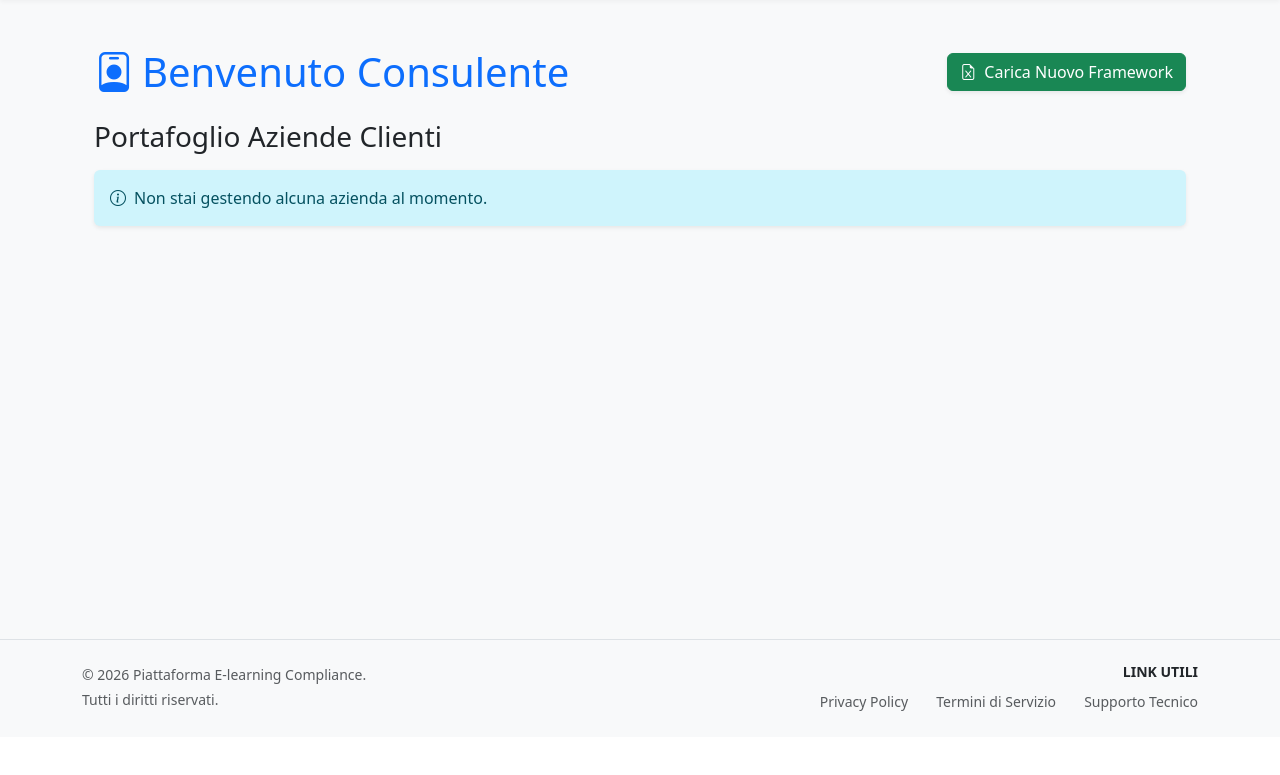
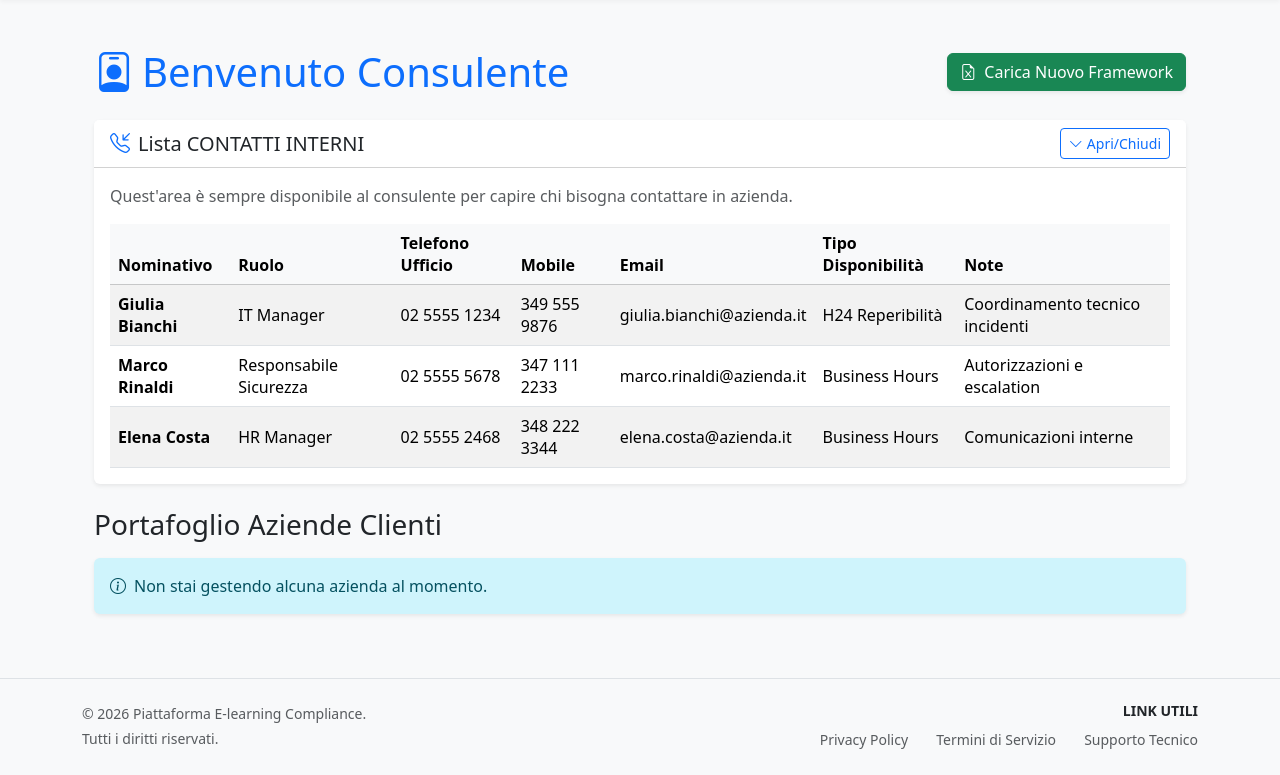
Before and after one commit to HUBCompliance/Piattaforma-HUBCOmpliance, a Django app: template templates/compliance/dashboard_consulente.html in a window 1280 px wide. Shown: the part 63-838 px from the top of the page. Before the commit the page ends 774 px from the top, so only its background shows below. Run offline with Django 4.2, Linux system fonts and the light colour scheme; the template is opened without the code that fills it, so the values that code supplies are empty; parts of the project's set-up code (start-up, migrations or seed data) failed here and were passed over.

Commit message:
Add internal contacts card to consulente dashboard

```diff
--- a/templates/compliance/dashboard_consulente.html
+++ b/templates/compliance/dashboard_consulente.html
@@ -43,7 +43,72 @@
     </div>
   {% endif %}
 
-  {# SEZIONE 2: TUTTE LE AZIENDE GESTITE #}
+  {# SEZIONE 2: LISTA CONTATTI INTERNI #}
+  <div class="row mb-4">
+    <div class="col-12">
+      <div class="card shadow-sm border-0">
+        <div class="card-header bg-white d-flex justify-content-between align-items-center">
+          <h2 class="h5 mb-0">
+            <i class="bi bi-telephone-inbound me-2 text-primary"></i>{% translate "Lista CONTATTI INTERNI" %}
+          </h2>
+          <button class="btn btn-sm btn-outline-primary" type="button" data-bs-toggle="collapse" data-bs-target="#listaContattiInterni" aria-expanded="true" aria-controls="listaContattiInterni">
+            <i class="bi bi-chevron-down me-1"></i>{% translate "Apri/Chiudi" %}
+          </button>
+        </div>
+        <div class="collapse show" id="listaContattiInterni">
+          <div class="card-body">
+            <p class="text-muted mb-3">{% translate "Quest'area è sempre disponibile al consulente per capire chi bisogna contattare in azienda." %}</p>
+            <div class="table-responsive">
+              <table class="table table-striped align-middle mb-0">
+                <thead class="table-light">
+                  <tr>
+                    <th>{% translate "Nominativo" %}</th>
+                    <th>{% translate "Ruolo" %}</th>
+                    <th>{% translate "Telefono Ufficio" %}</th>
+                    <th>{% translate "Mobile" %}</th>
+                    <th>{% translate "Email" %}</th>
+                    <th>{% translate "Tipo Disponibilità" %}</th>
+                    <th>{% translate "Note" %}</th>
+                  </tr>
+                </thead>
+                <tbody>
+                  <tr>
+                    <td class="fw-semibold">Giulia Bianchi</td>
+                    <td>{% translate "IT Manager" %}</td>
+                    <td>02 5555 1234</td>
+                    <td>349 555 9876</td>
+                    <td>giulia.bianchi@azienda.it</td>
+                    <td>{% translate "H24 Reperibilità" %}</td>
+                    <td>{% translate "Coordinamento tecnico incidenti" %}</td>
+                  </tr>
+                  <tr>
+                    <td class="fw-semibold">Marco Rinaldi</td>
+                    <td>{% translate "Responsabile Sicurezza" %}</td>
+                    <td>02 5555 5678</td>
+                    <td>347 111 2233</td>
+                    <td>marco.rinaldi@azienda.it</td>
+                    <td>{% translate "Business Hours" %}</td>
+                    <td>{% translate "Autorizzazioni e escalation" %}</td>
+                  </tr>
+                  <tr>
+                    <td class="fw-semibold">Elena Costa</td>
+                    <td>{% translate "HR Manager" %}</td>
+                    <td>02 5555 2468</td>
+                    <td>348 222 3344</td>
+                    <td>elena.costa@azienda.it</td>
+                    <td>{% translate "Business Hours" %}</td>
+                    <td>{% translate "Comunicazioni interne" %}</td>
+                  </tr>
+                </tbody>
+              </table>
+            </div>
+          </div>
+        </div>
+      </div>
+    </div>
+  </div>
+
+  {# SEZIONE 3: TUTTE LE AZIENDE GESTITE #}
   <div class="row">
     <div class="col-12">
       <h2 class="h3 mb-3">{% translate "Portafoglio Aziende Clienti" %}</h2>
```
